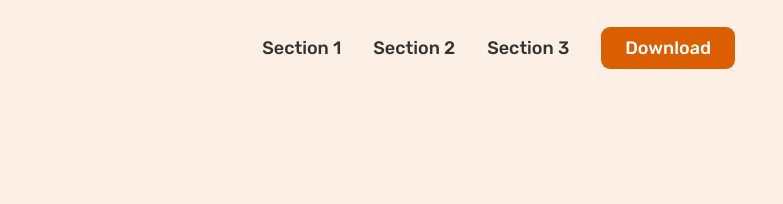
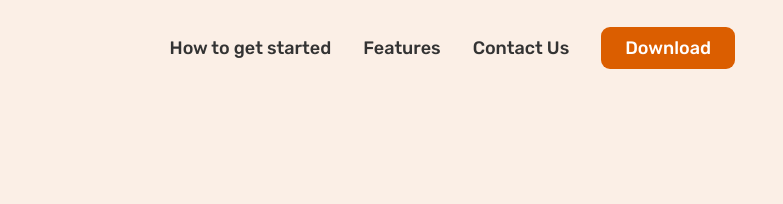
Before and after one commit to Ted-AfroEm/kacha, a plain HTML site: page index.html in a window 1280 px wide. Shown: the top 204 px of the page, 497-1280 px from the left. Drawn offline with nearby package versions, Linux system fonts and the light colour scheme.

Commit message:
Rename navigation names

```diff
--- a/index.html
+++ b/index.html
@@ -17,9 +17,9 @@
         <a href="#"><img class="logo" src="img/kacha-logo-black.png" alt="kacha logo"></a>
         <nav class="main-nav">
             <ul class="main-nav-list">
-                <li><a class="main-nav-link" href="#">Section 1</a></li>
-                <li><a class="main-nav-link" href="#">Section 2</a></li>
-                <li><a class="main-nav-link" href="#">Section 3</a></li>
+                <li><a class="main-nav-link" href="#">How to get started</a></li>
+                <li><a class="main-nav-link" href="#">Features</a></li>
+                <li><a class="main-nav-link" href="#">Contact Us</a></li>
                 <li><a class="main-nav-link nav-cta" href="#">Download</a></li>
             </ul>
         </nav>
```
